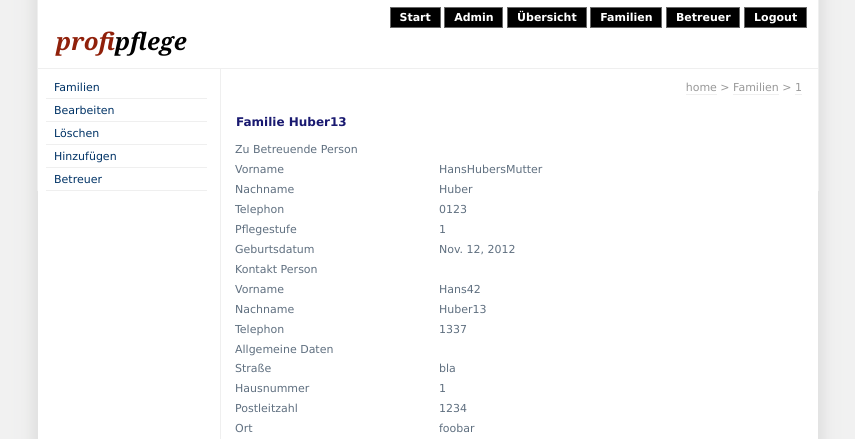
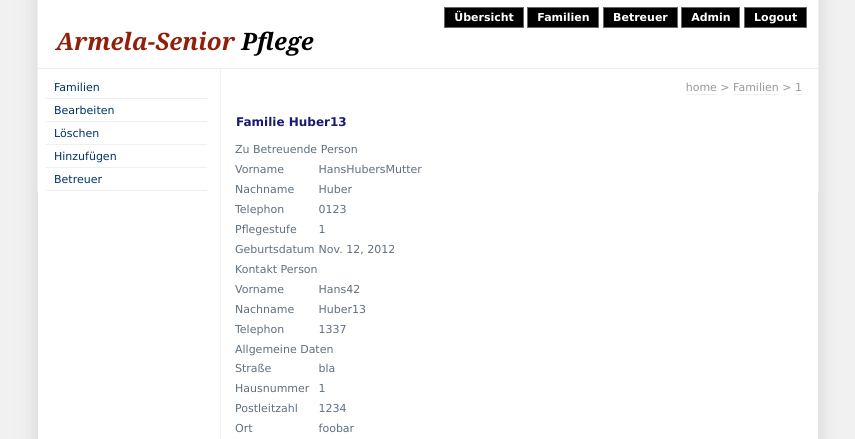
Before and after one commit to janro/djangopflege, a Django app: page /pflegeadmin/f/1/ in a window 1280 px wide. Shown: the top 439 px of the page, without its empty margins (212-1067 px from the left). Run offline with Django 3.2, Linux system fonts and the light colour scheme; a user stored in the database is signed in; data comes from the database, SQL or seed files in the repository; both versions use the stored data as it was after the commit; parts of the project's set-up code (start-up, migrations or seed data) failed here and were passed over.

Commit message:
severel changed
new redirection after login --> overview page
changed name from profipflege to armela-senior pflege
css styles for form-table

```diff
--- a/profipflege/settings.py
+++ b/profipflege/settings.py
@@ -152,6 +152,6 @@
     }
 }
 
-LOGIN_URL = '/login'
-LOGOUT_URL = '/logout'
-LOGIN_REDIRECT_URL = '/'
+LOGIN_URL = '/login/'
+LOGOUT_URL = '/logout/'
+LOGIN_REDIRECT_URL = '/pflegeadmin/'
--- a/static/style.css
+++ b/static/style.css
@@ -202,7 +202,7 @@
 	line-height: 160%;
 }
 
-table.form th, td
+table.form th.form, td.form
 {
 	width: 200px;
 }
--- a/templates/base.html
+++ b/templates/base.html
@@ -7,7 +7,7 @@
     <link href="{{ STATIC_URL }}style.css" rel="stylesheet" type="text/css"/>
 
     <title>
-      Profipflege - {%block title %}{% endblock %}
+      Armela-Senior Pflege - {%block title %}{% endblock %}
     </title>
   </head>
 
@@ -19,7 +19,7 @@
       </div>
 
       <div id="header">
-        <span class="title">profi<span class="darktitle">pflege</span></span><br/>
+        <span class="title">Armela-Senior <span class="darktitle">Pflege</span></span><br/>
       </div>
 
       <div id="content">
--- a/templates/menu.html
+++ b/templates/menu.html
@@ -1,13 +1,10 @@
 <!-- alltime features -->
-<a href="/">Start</a>
+<!-- none -->
 
 <!-- not-logged-in features -->
 {% if not user.is_authenticated %}
+  <a href="/">Home</a>
   <a href="/login">Login</a>
-{% endif %}
-
-{% if user.is_staff %}
-  <a href="/admin">Admin</a>
 {% endif %}
 
 <!-- logged-in-features -->
@@ -15,5 +12,14 @@
   <a href="/pflegeadmin/">&Uuml;bersicht</a>
   <a href="/pflegeadmin/f/">Familien</a>
   <a href="{{pflegeadmin.carers}}">Betreuer</a>
+{% endif %}
+
+<!-- admin feature -->
+{% if user.is_staff %}
+  <a href="/admin">Admin</a>
+{% endif %}
+
+<!-- further logged-in-features -->
+{% if user.is_authenticated %}
   <a href="/logout">Logout</a>
 {% endif %}
--- a/templates/pflegeadmin/familyForm.html
+++ b/templates/pflegeadmin/familyForm.html
@@ -37,9 +37,9 @@
 
       <table class="form">
         {% for field in form %}
-          <tr>
-            <td> {{field.label_tag}} </td>
-            <td> {{field}}           </td>
+          <tr class="form">
+            <td class="form"> {{field.label_tag}} </td>
+            <td class="form"> {{field}}           </td>
           </tr>
         {% endfor %}
       </table>
```
Also changed, not shown: dbase.db, 1 other file.
